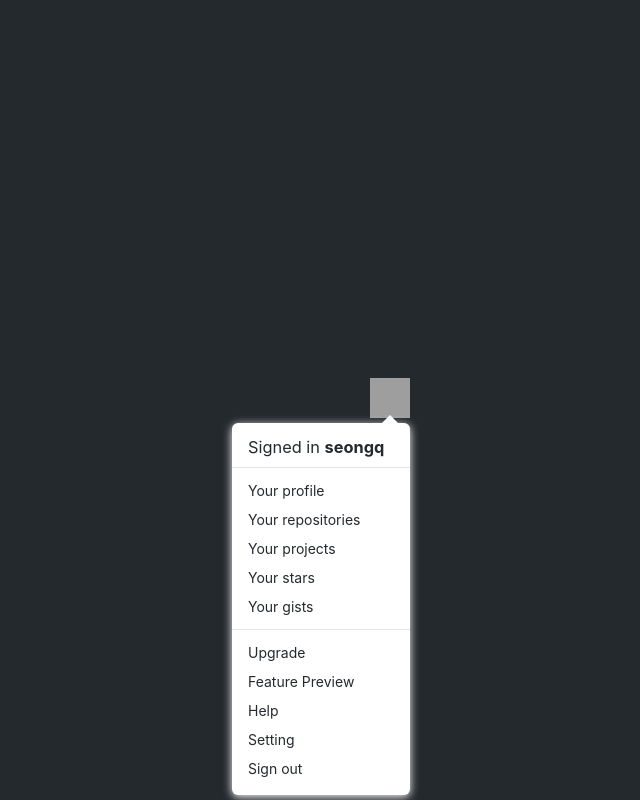
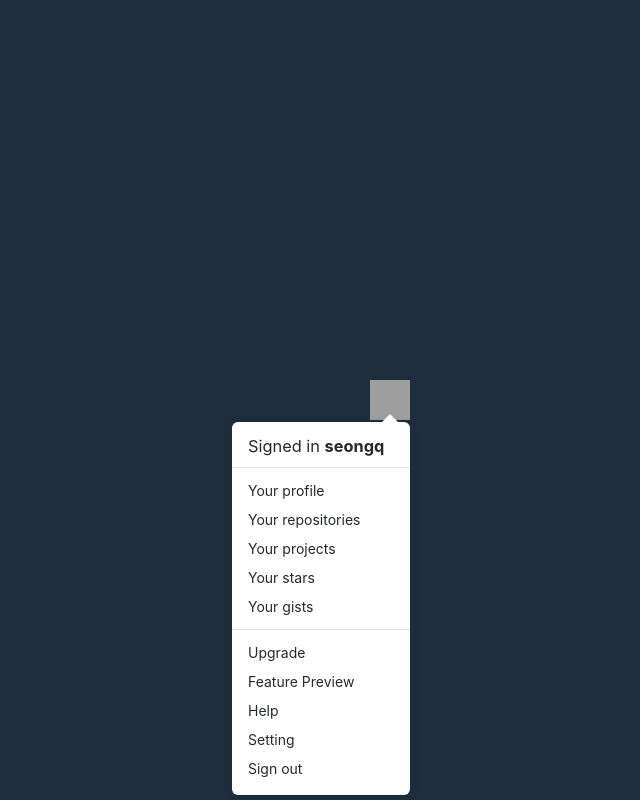
Before and after one commit to dhsj8405/vanillaJS, a plain HTML site: page dropDownMenu/index.html in a window 1280 px wide. Both pictures are taken after a click on the element 640 px from the left and 400 px from the top of the page. Shown: the whole page, without its empty margins (250-890 px from the left). Drawn offline with Linux system fonts and the light colour scheme; grey boxes are pictures that could not be loaded.

Commit message:
Update style.css

```diff
--- a/dropDownMenu/assets/styles/style.css
+++ b/dropDownMenu/assets/styles/style.css
@@ -20,28 +20,31 @@ body {
 	display: flex;
 	justify-content: center;
 	align-items: center;
-	background-color: #24292e;
+	background-color: #1f2d3d;
 }
 
 .dropdown {
 	position: relative;
+	width: 40px;
+	height: 40px;
 }
 
 .dropdown-button img {
-	width: 40px;
-	height: 40px;
+	width: 100%;
+	height: auto;
 	cursor: pointer;
 }
 
 .dropdown-menu {
 	border-radius: 6px;
 	/* background-color: white; */
-	box-shadow: 0 2px 10px white;
+	box-shadow: 0 2px 10px rgba(27, 31, 35, 0.15);
 	border-radius: 6px;
 	padding-top: 4px;
 	padding-bottom: 4px;
 	background-color: white;
 	position: absolute;
+	top: 105%;
 	right: 0;
 	display: none;
 	transition: transform 0.1s ease-in-out;
```
